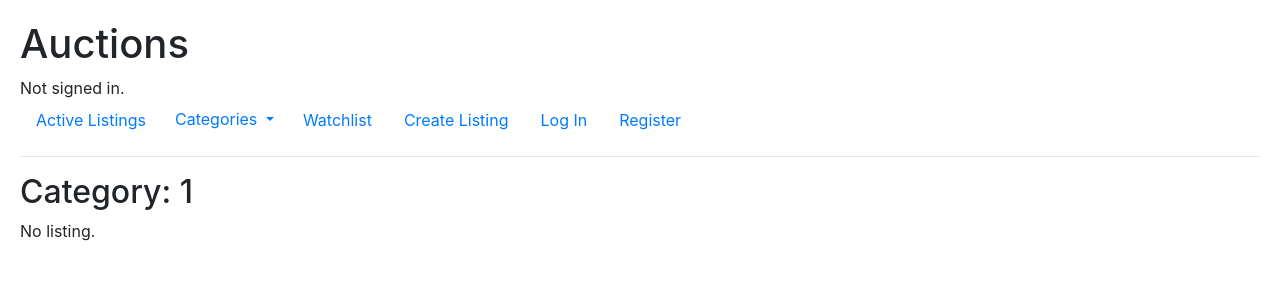
After one commit to fahim07ms/CS50---Commerce, a Django app: page /listings/categories/1/ in a window 1280 px wide. The commit adds this page. Shown: the top 300 px of the page. Run offline with Django 3.2, Linux system fonts and the light colour scheme; data that the repository does not hold is empty; some libraries are stand-ins or nearby versions.

```diff
--- /dev/null
+++ b/auctions/context_processors.py
@@ -0,0 +1,6 @@
+from .models import Listing
+
+def add_variable_to_context(request):
+    return {
+        "categories": dict(sorted(Listing.CATEGORIES.items()))
+    }
--- /dev/null
+++ b/auctions/templates/auctions/categories.html
@@ -0,0 +1,30 @@
+{% extends "auctions/layout.html" %}
+
+{% block title %}{{ category }} Listings{% endblock %}
+
+
+{% block body %}
+
+    <h2>Category: {{ category }}</h2>
+
+    {% for listing in listings %}
+        <div class="card" style="width: 90%; height: 50%; margin: 12px auto;">
+            <img src="{{ listing.url }}" class="card-img-top" alt="{{ listing.title }}" style="width: 40%;">
+            <div class="card-body">
+                <h5 class="card-title">{{ listing.title }}</h5>
+                <p class="card-text">{{ listing.description }}</p>
+                {% if listing.current_bid %}
+                    <p class="card-text">Price: ${{ listing.current_bid }}</p>
+                {% else %}
+                    <p class="card-text">No bid placed. Starting bid: ${{ listing.starting_bid }}</p>
+                {% endif %}
+
+                <p class="card-text">Created: {{ listing.dateCreated }}</p>
+                <a href="{% url 'listing' listing.id %}" class="btn btn-primary">Show More</a>
+            </div>
+        </div>
+    {% empty %}
+        No listing.
+    {% endfor %}
+
+{% endblock %}
--- a/auctions/templates/auctions/layout.html
+++ b/auctions/templates/auctions/layout.html
@@ -21,7 +21,19 @@
                 <a class="nav-link" href="{% url 'index' %}">Active Listings</a>
             </li>
             <li class="nav-item">
-                <a class="nav-link" href="#">Categories</a>
+                <div class="btn-group">
+                    <button type="button" class="btn dropdown-toggle text-primary" data-toggle="dropdown" aria-expanded="true">
+                      Categories
+                    </button>
+                    <ul class="dropdown-menu">
+                        {% for category in categories %}
+                            {% if category != "Others" %}
+                                <li><a class="dropdown-item" href="{% url 'categories' category %}">{{ category }}</a></li>
+                            {% endif %}
+                        {% endfor %}
+                        <li><a class="dropdown-item" href="{% url 'categories' 'Others' %}">Others</a></li>
+                    </ul>
+                </div>
             </li>
             <li class="nav-item">
                 <a class="nav-link" href="{% url 'watchlist' %}">Watchlist</a>
--- a/auctions/templates/auctions/listing.html
+++ b/auctions/templates/auctions/listing.html
@@ -70,8 +70,8 @@
 
     <h4>Details</h4>
     <ul>
-        <li>Listed by: </li>
-        <li>Category: </li>
+        <li>Listed by: {{ listing.user }}</li>
+        <li>Category: {{ listing.category }}</li>
     </ul>
 
     <h3>Comments</h3>
--- a/auctions/urls.py
+++ b/auctions/urls.py
@@ -11,5 +11,6 @@ urlpatterns = [
     path("listings/<int:listing_id>/", views.listing, name="listing"),
     path("listings/<int:listing_id>/bid/", views.bid, name="bid"),
     path("listings/<int:listing_id>/comment/", views.comment, name="comment"),
-    path("listings/watchlist/", views.watchlist, name="watchlist")
+    path("listings/watchlist/", views.watchlist, name="watchlist"),
+    path("listings/categories/<str:category>/", views.categories, name="categories"),
 ]
--- a/auctions/views.py
+++ b/auctions/views.py
@@ -11,13 +11,14 @@ from .models import *
 class ListingForm(forms.ModelForm):
     class Meta:
         model = Listing
-        fields = ["title", "description", "starting_bid", "url"]
+        fields = ["title", "description", "starting_bid", "url", "category"]
 
         widgets = {
             "title" : forms.TextInput(attrs={"class":"form-control"}),
             "description" : forms.Textarea(attrs={"class":"form-control"}),
             "starting_bid": forms.NumberInput(attrs={"class":"form-control"}),
             "url": forms.URLInput(attrs={"label": "URL","class":"form-control"}),
+            "category": forms.Select(attrs={"class":"form-control"})
         }
 
     def __inti__(self, *args, **kwargs):
@@ -106,11 +107,16 @@ def listing(request, listing_id):
 
     print(messages)
 
+    if listing.current_bid is None:
+        current_bidder = None
+    else:
+        current_bidder = listing.product_bids.get(amount=listing.current_bid).person
+
     return render(request, "auctions/listing.html", {
         "listing": listing,
         "comments": listing.product_comments.all(),
         "total_bids": len(listing.product_bids.all()),
-        "current_bidder": listing.product_bids.get(amount=listing.current_bid).person,
+        "current_bidder": current_bidder,
     })
 
 def bid(request, listing_id):
@@ -186,3 +192,13 @@ def watchlist(request):
     return render(request, "auctions/watchlist.html", {
         "listings": Listing.objects.filter(pk__in=request.session["watchlist"]),
     })
+
+def categories(request, category):
+    print(category)
+    listings = Listing.objects.filter(category=category)
+    print(listings)
+
+    return render(request, "auctions/categories.html", {
+        "listings": listings,
+        "category": category,
+    })
--- a/commerce/settings.py
+++ b/commerce/settings.py
@@ -65,6 +65,7 @@ TEMPLATES = [
                 'django.template.context_processors.request',
                 'django.contrib.auth.context_processors.auth',
                 'django.contrib.messages.context_processors.messages',
+                'auctions.context_processors.add_variable_to_context',
             ],
         },
     },
```
Also changed, not shown: auctions/models.py (+10 -0 lines), auctions/migrations/0008_listing_category.py (added), auctions/migrations/0009_alter_listing_category.py (added), db.sqlite3.
